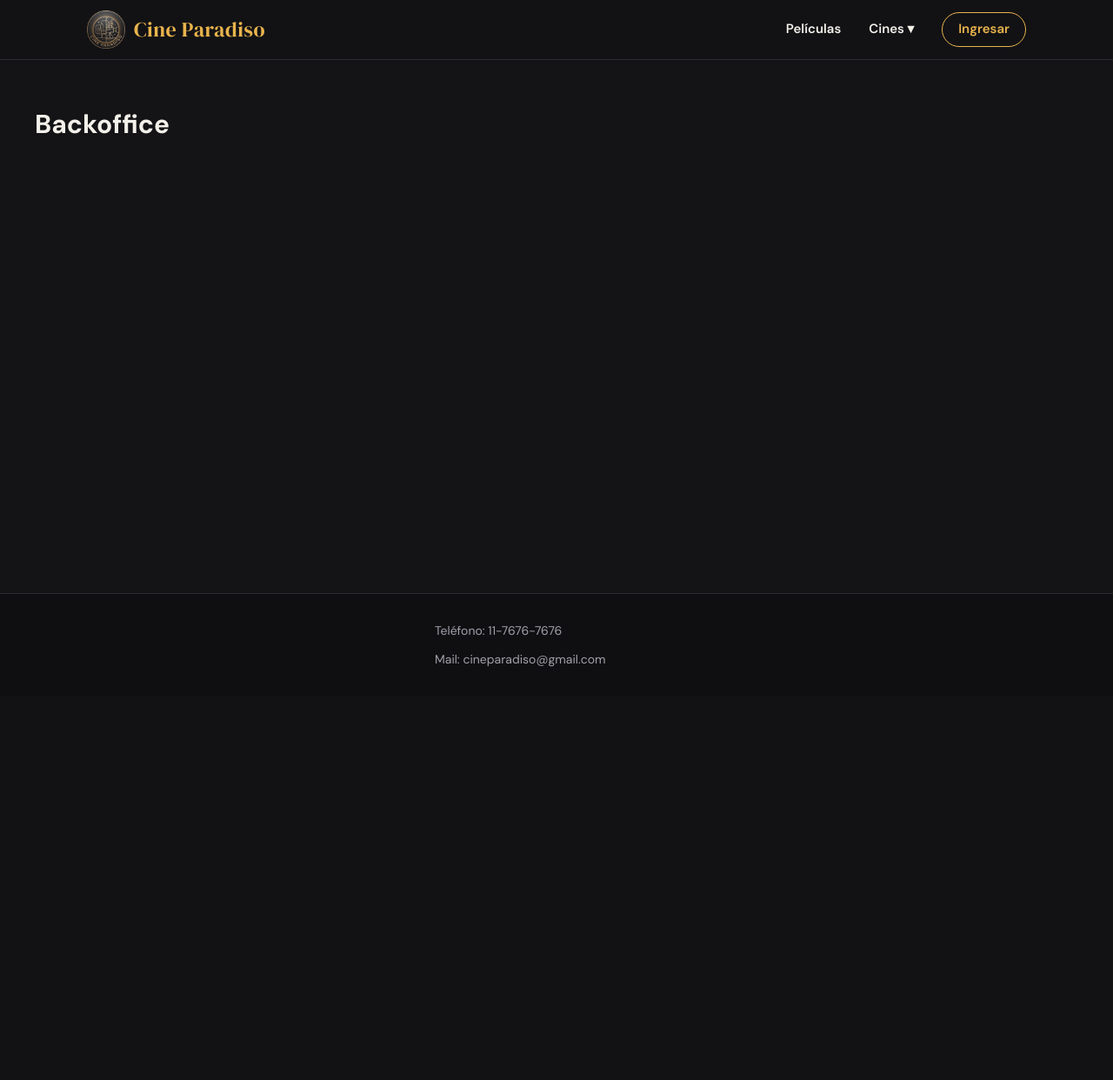
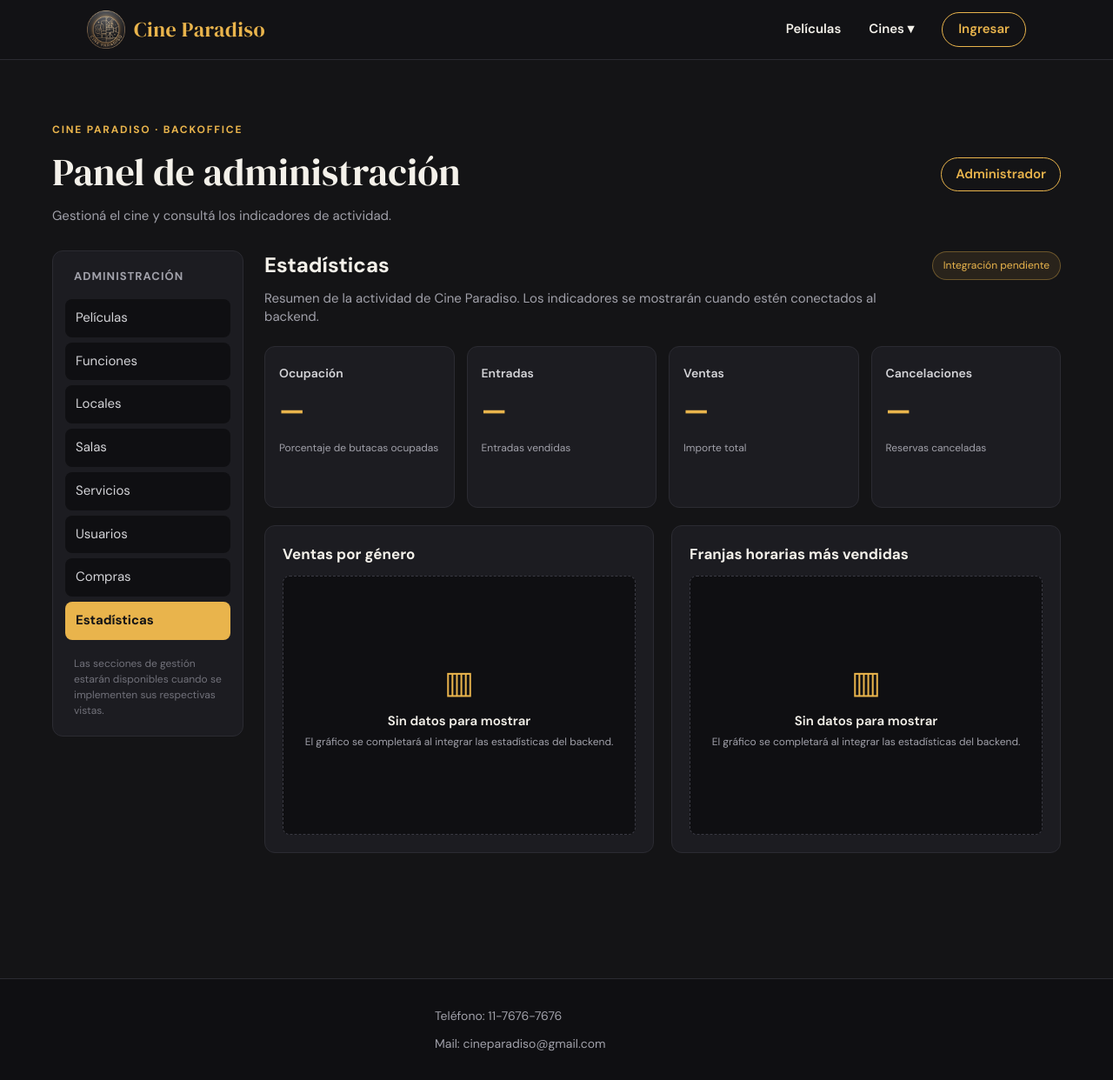
Before and after one commit to gastonroberti12/Get_notas, a Flask app: template frontend/templates/backadmin/panel.html in a window 1280 px wide. Shown: the whole page at 87% size. Before the commit the page ends 767 px from the top, so only its background shows below. Run offline with Flask 3, Linux system fonts and the light colour scheme; the template is opened without the code that fills it, so the values that code supplies are empty.

Commit message:
feat(frontend): desarrollo template del backoffice

```diff
--- /dev/null
+++ b/frontend/static/css/backoffice.css
@@ -0,0 +1,278 @@
+
+/* Contenedor principal */
+
+.admin-panel {
+    width: min(1180px, calc(100% - 40px));
+    margin: 40px auto 72px;
+}
+
+/* ENCABEZADO*/
+
+.admin-header {
+    display: flex;
+    justify-content: space-between;
+    align-items: center;
+    gap: 24px;
+    margin-bottom: 28px;
+}
+
+.admin-eyebrow {
+    color: var(--gold);
+    font-size: 12px;
+    letter-spacing: 0.15em;
+    font-weight: 700;
+    margin: 0 0 8px;
+}
+
+.admin-header h1 {
+    font-family: var(--font-title);
+    font-weight: 400;
+    font-size: clamp(30px, 4vw, 44px);
+    margin: 0 0 8px;
+}
+
+.admin-subtitle {
+    color: var(--text-muted);
+    margin: 0;
+}
+
+.admin-role {
+    border: 1px solid var(--gold);
+    border-radius: 999px;
+    padding: 8px 16px;
+
+    color: var(--gold);
+    font-weight: 600;
+    white-space: nowrap;
+}
+
+
+/* DISTRIBUCIÓN PRINCIPAL*/
+.admin-layout {
+    display: grid;
+    grid-template-columns: 220px minmax(0, 1fr);
+    gap: 24px;
+    align-items: start;
+}
+
+/* MENÚ LATERAL*/
+
+.admin-sidebar {
+    background: var(--card);
+    border: 1px solid var(--border);
+    border-radius: 12px;
+    padding: 20px 14px;
+}
+
+.admin-sidebar h2 {
+    font-size: 13px;
+    text-transform: uppercase;
+    color: var(--text-muted);
+    letter-spacing: 0.08em;
+    margin: 0 10px 16px;
+}
+
+.admin-menu {
+    padding: 0;
+    margin: 0;
+    list-style: none;
+
+    display: grid;
+    gap: 6px;
+}
+
+.admin-menu li span {
+    display: block;
+    padding: 11px 12px;
+    border-radius: 8px;
+
+    color: var(--text-soft);
+    background: var(--surface-dark);
+}
+
+.admin-menu li .admin-menu-active {
+    color: var(--bg);
+    background: var(--gold);
+    font-weight: 700;
+}
+
+.admin-menu-note {
+    color: var(--text-faint);
+    font-size: 12px;
+    line-height: 1.5;
+    margin: 18px 10px 0;
+}
+
+
+/*CONTENIDO*/
+
+.admin-content {
+    min-width: 0;
+}
+
+.admin-section-heading {
+    display: flex;
+    justify-content: space-between;
+    align-items: center;
+    flex-wrap: wrap;
+    gap: 12px;
+}
+
+.admin-section-heading h2 {
+    font-size: 24px;
+    margin: 0;
+}
+
+.admin-pending {
+    font-size: 12px;
+    color: var(--gold);
+
+    background: rgba(233, 180, 76, 0.1);
+    border: 1px solid rgba(233, 180, 76, 0.35);
+    border-radius: 99px;
+
+    padding: 7px 12px;
+}
+
+.admin-description {
+    margin: 10px 0 22px;
+    max-width: 720px;
+    color: var(--text-muted);
+}
+
+
+/* TARJETAS ESTADÍSTICAS*/
+
+.admin-stats {
+    display: grid;
+    grid-template-columns: repeat(4, minmax(0, 1fr));
+    gap: 14px;
+    margin-bottom: 20px;
+}
+
+.admin-stat {
+    background: var(--card);
+    border: 1px solid var(--border);
+    border-radius: 12px;
+
+    padding: 20px 16px;
+    min-height: 144px;
+}
+
+.admin-stat h3 {
+    color: var(--text-soft);
+    font-size: 14px;
+    font-weight: 600;
+    margin: 0;
+}
+
+.admin-stat p {
+    color: var(--gold);
+    font-size: 32px;
+    font-weight: 700;
+    line-height: 1.2;
+    margin: 13px 0;
+}
+
+.admin-stat small {
+    color: var(--text-muted);
+    font-size: 12px;
+}
+
+
+/* GRÁFICOS*/
+
+.admin-charts {
+    display: grid;
+    grid-template-columns: repeat(2, minmax(0, 1fr));
+    gap: 20px;
+}
+
+.admin-chart {
+    background: var(--card);
+    border: 1px solid var(--border);
+    border-radius: 12px;
+
+    padding: 20px;
+    min-width: 0;
+}
+
+.admin-chart h3 {
+    font-size: 17px;
+    margin: 0 0 12px;
+}
+
+.admin-empty-chart {
+    display: flex;
+    flex-direction: column;
+    align-items: center;
+    justify-content: center;
+
+    text-align: center;
+    min-height: 260px;
+
+    border: 1px dashed var(--border-input);
+    border-radius: 8px;
+
+    padding: 18px;
+    background: var(--surface-dark);
+}
+
+.admin-empty-chart p {
+    font-weight: 600;
+    margin: 8px 0 4px;
+}
+
+.admin-empty-chart small {
+    color: var(--text-muted);
+    font-size: 12px;
+}
+
+.admin-chart-icon {
+    font-size: 36px;
+    color: var(--gold);
+}
+
+
+
+/* RESPONSIVE*/
+
+
+/* Tablets */
+
+@media (max-width: 1000px) {
+
+    .admin-stats {
+        grid-template-columns: repeat(2, minmax(0, 1fr));
+    }
+
+}
+
+
+/* Celulares */
+
+@media (max-width: 760px) {
+
+    .admin-panel {
+        width: min(100% - 28px, 560px);
+        margin-top: 24px;
+    }
+
+    .admin-header {
+        align-items: flex-start;
+        flex-direction: column;
+    }
+
+    .admin-layout {
+        grid-template-columns: 1fr;
+    }
+
+    .admin-menu {
+        grid-template-columns: repeat(2, minmax(0, 1fr));
+    }
+
+    .admin-charts {
+        grid-template-columns: 1fr;
+    }
+
+}
--- a/frontend/templates/backadmin/panel.html
+++ b/frontend/templates/backadmin/panel.html
@@ -1,7 +1,147 @@
 {% extends "base.html" %}
 
-{% block title %}Backoffice{% endblock %}
+{% block title %}Panel de administración | Cine Paradiso{% endblock %}
+
+{% block head %}
+<link rel="stylesheet" href="{{ url_for('static', filename='css/backoffice.css') }}">
+{% endblock %}
 
 {% block content %}
-<h1>Backoffice</h1>
+
+<section class="admin-panel">
+
+    <!--encabezado-->
+    <div class="admin-header">
+        <div>
+            <p class="admin-eyebrow">CINE PARADISO · BACKOFFICE</p>
+            <h1>Panel de administración</h1>
+            <p class="admin-subtitle">
+                Gestioná el cine y consultá los indicadores de actividad.
+            </p>
+        </div>
+
+        <span class="admin-role">Administrador</span>
+    </div>
+
+    <div class="admin-layout">
+
+        <!--menu lateral-->
+        <aside class="admin-sidebar">
+
+            <h2>Administración</h2>
+
+            <nav aria-label="Menú del backoffice">
+                <ul class="admin-menu">
+                    <li><span>Películas</span></li>
+                    <li><span>Funciones</span></li>
+                    <li><span>Locales</span></li>
+                    <li><span>Salas</span></li>
+                    <li><span>Servicios</span></li>
+                    <li><span>Usuarios</span></li>
+                    <li><span>Compras</span></li>
+                    <li>
+                        <span class="admin-menu-active">
+                            Estadísticas
+                        </span>
+                    </li>
+                </ul>
+            </nav>
+
+            <p class="admin-menu-note">
+                Las secciones de gestión estarán disponibles
+                cuando se implementen sus respectivas vistas.
+            </p>
+
+        </aside>
+
+        <!--cont. principal-->
+        <div class="admin-content">
+
+            <div class="admin-section-heading">
+                <h2>Estadísticas</h2>
+                <span class="admin-pending">
+                    Integración pendiente
+                </span>
+            </div>
+
+            <p class="admin-description">
+                Resumen de la actividad de Cine Paradiso.
+                Los indicadores se mostrarán cuando estén
+                conectados al backend.
+            </p>
+
+            <!--tarjetas de estadisticas-->
+            <div class="admin-stats">
+
+                <article class="admin-stat">
+                    <h3>Ocupación</h3>
+                    <p>—</p>
+                    <small>Porcentaje de butacas ocupadas</small>
+                </article>
+
+                <article class="admin-stat">
+                    <h3>Entradas</h3>
+                    <p>—</p>
+                    <small>Entradas vendidas</small>
+                </article>
+
+                <article class="admin-stat">
+                    <h3>Ventas</h3>
+                    <p>—</p>
+                    <small>Importe total</small>
+                </article>
+
+                <article class="admin-stat">
+                    <h3>Cancelaciones</h3>
+                    <p>—</p>
+                    <small>Reservas canceladas</small>
+                </article>
+
+            </div>
+
+            <!--grafficos-->
+            <div class="admin-charts">
+
+                <section class="admin-chart">
+
+                    <h3>Ventas por género</h3>
+
+                    <div class="admin-empty-chart">
+                        <span class="admin-chart-icon">▥</span>
+
+                        <p>Sin datos para mostrar</p>
+
+                        <small>
+                            El gráfico se completará al integrar
+                            las estadísticas del backend.
+                        </small>
+                    </div>
+
+                </section>
+
+                <section class="admin-chart">
+
+                    <h3>Franjas horarias más vendidas</h3>
+
+                    <div class="admin-empty-chart">
+                        <span class="admin-chart-icon">▥</span>
+
+                        <p>Sin datos para mostrar</p>
+
+                        <small>
+                            El gráfico se completará al integrar
+                            las estadísticas del backend.
+                        </small>
+                    </div>
+
+                </section>
+
+            </div>
+
+        </div>
+
+    </div>
+
+</section>
+
 {% endblock %}
```
